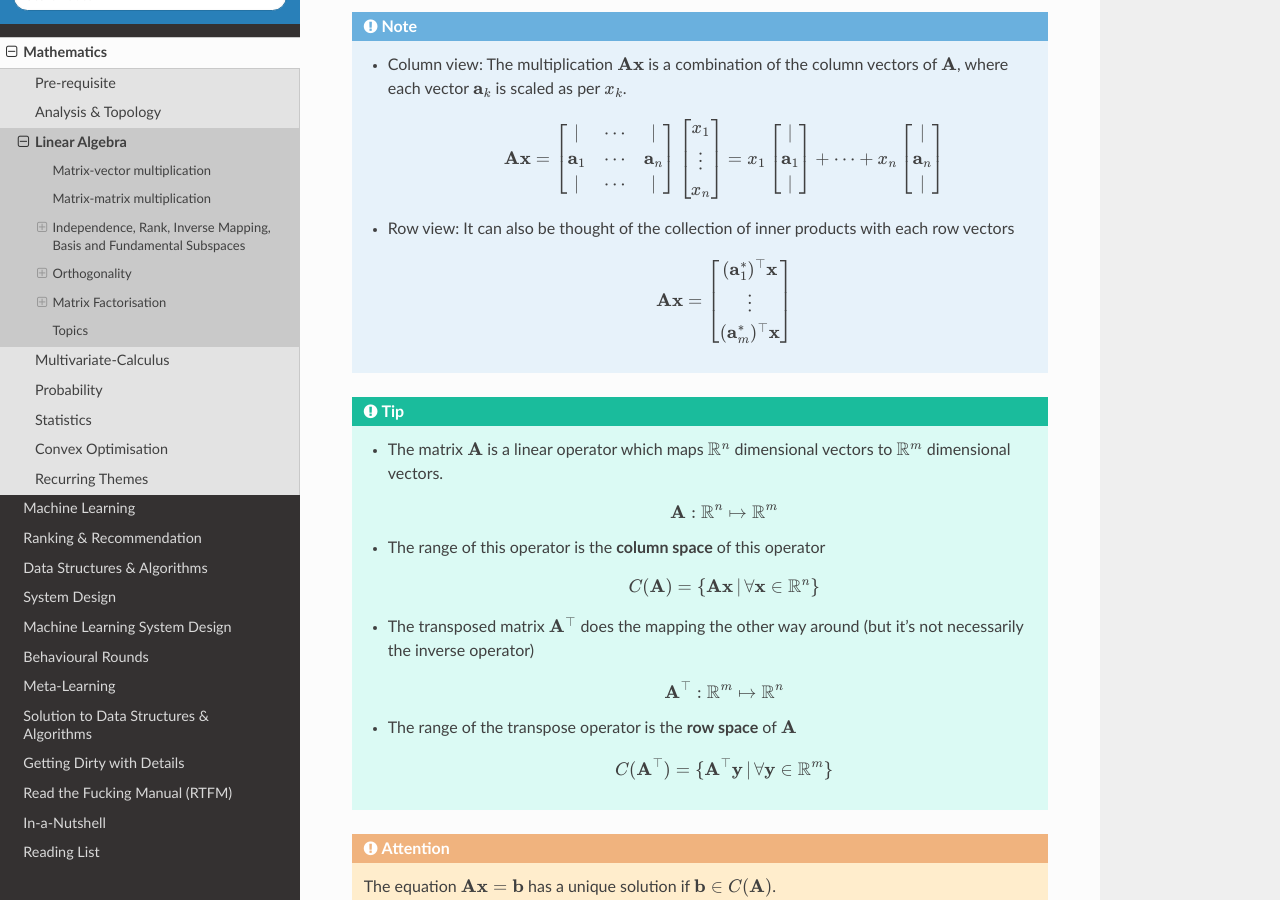
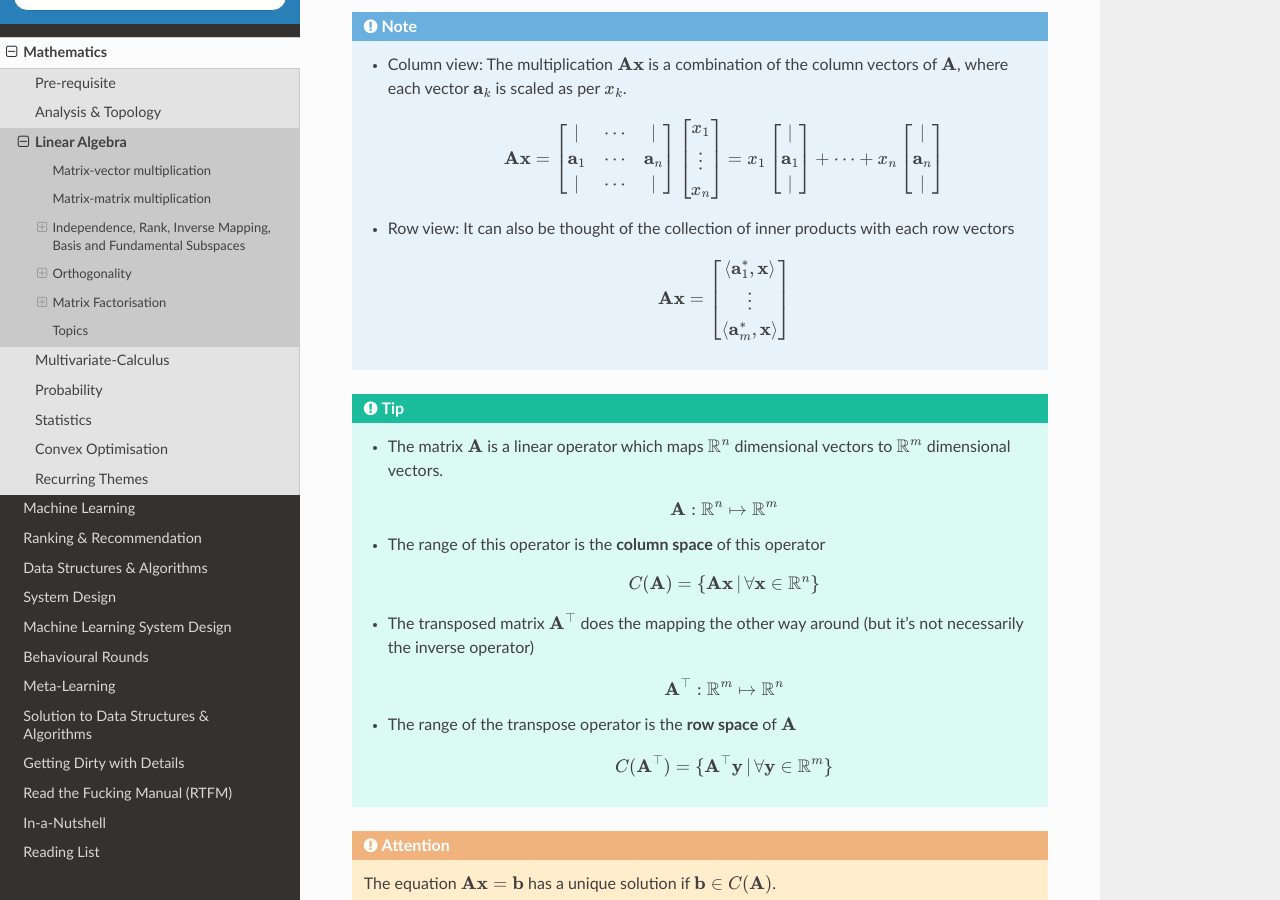
Before and after one commit to uselesstechjunks/leetcode, a Sphinx documentation site: the page built from docs/source/math/linalg.rst, in a window 1280 px wide and 900 px high, scrolled down 680 px. Built offline with Sphinx 7.4.7 and the Read the Docs theme 2.0.0, drawn with Linux system fonts in a browser that asks for light colours.

Commit message:
Update linalg.rst

```diff
--- a/docs/source/math/linalg.rst
+++ b/docs/source/math/linalg.rst
@@ -26,7 +26,7 @@ Let :math:`\mathbf{x}\in\mathbb{R}^n` be a column vector which can also be thoug
 
 	* Row view: It can also be thought of the collection of inner products with each row vectors
 
-		.. math:: \mathbf{A}\mathbf{x}=\begin{bmatrix}(\mathbf{a}^*_1)^\top\mathbf{x}\\\vdots\\(\mathbf{a}^*_m)^\top\mathbf{x}\end{bmatrix}
+		.. math:: \mathbf{A}\mathbf{x}=\begin{bmatrix}\langle\mathbf{a}^*_1,\mathbf{x}\rangle\\\vdots\\\langle\mathbf{a}^*_m,\mathbf{x}\rangle\end{bmatrix}
 
 .. tip::
 	* The matrix :math:`\mathbf{A}` is a linear operator which maps :math:`\mathbb{R}^n` dimensional vectors to :math:`\mathbb{R}^m` dimensional vectors.
```
